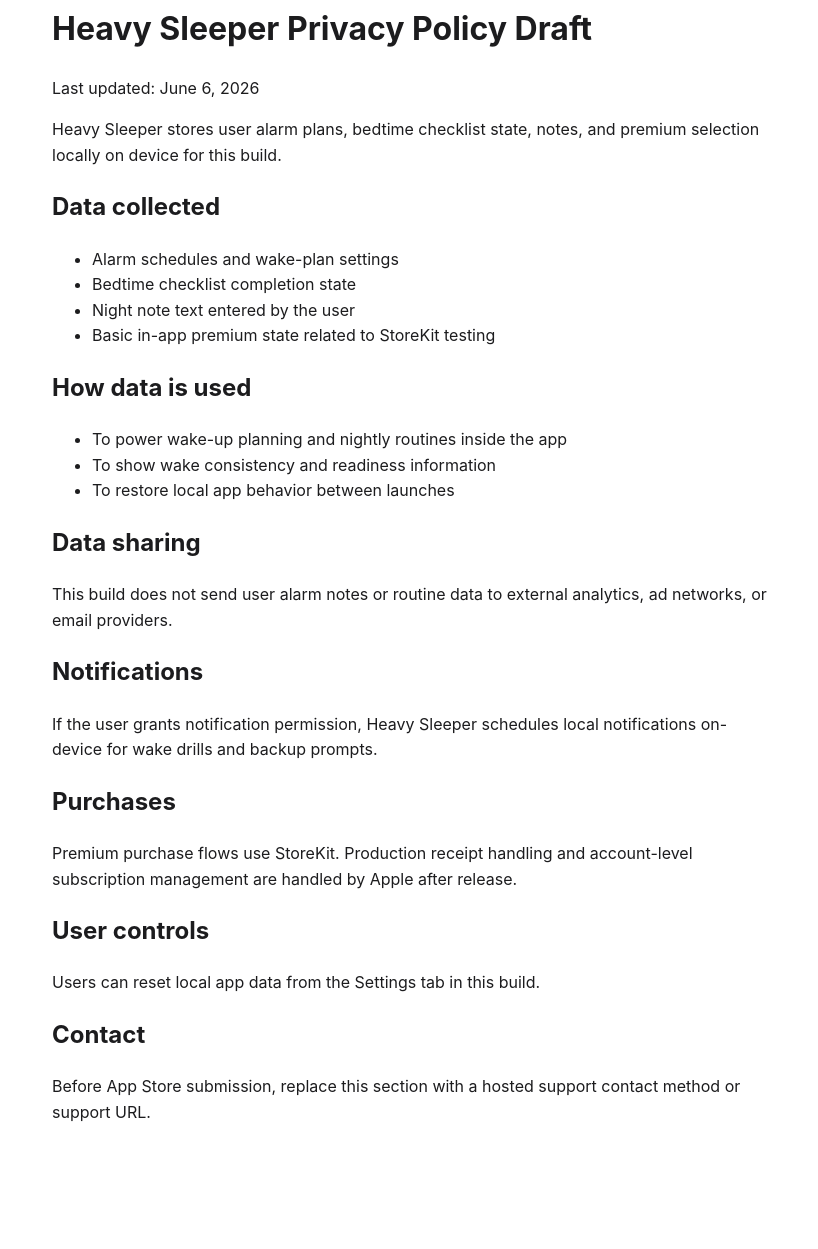
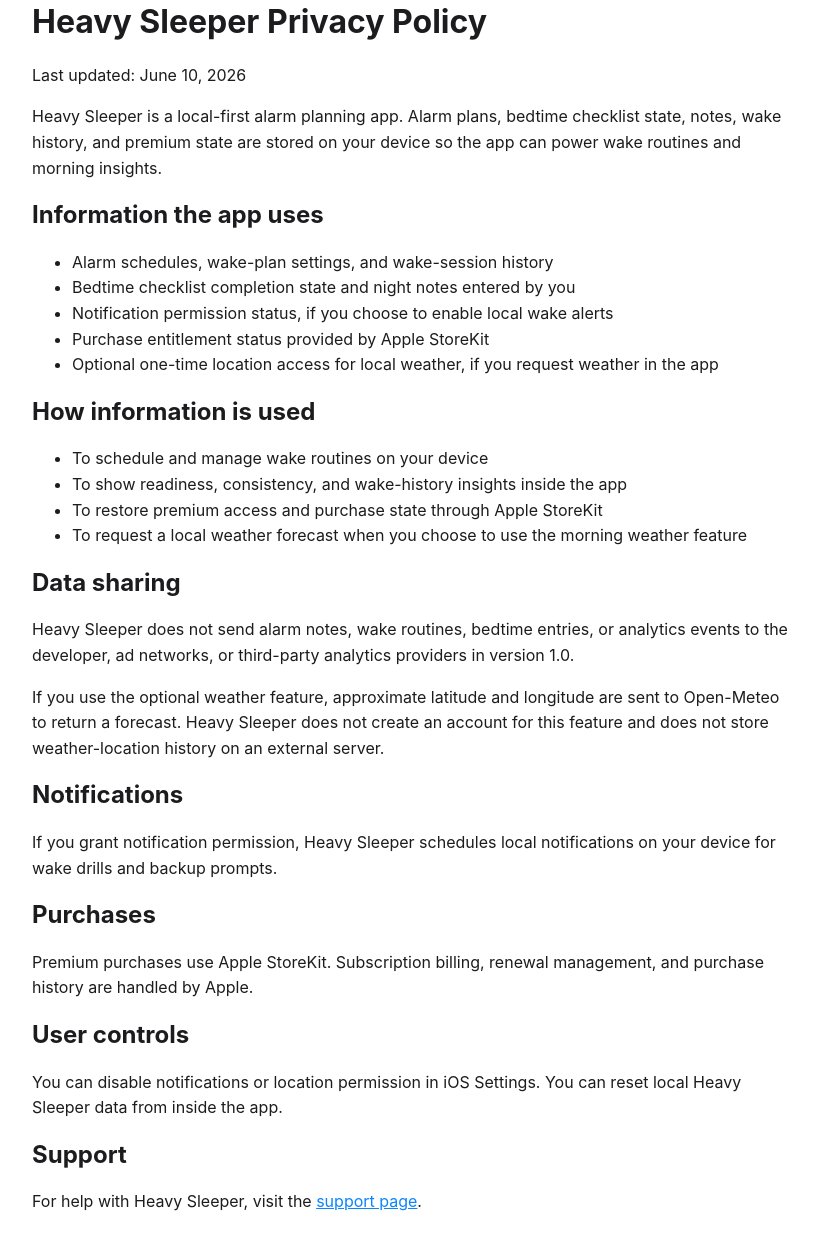
Before and after one commit to lrodrig4/heavy-sleeper-site, a plain HTML site: page privacy.html in a window 1280 px wide. Shown: the part 37-1286 px from the top of the page, without its empty margins (228-1046 px from the left). Before the commit the page ends 1202 px from the top, so only its background shows below. Drawn offline with Linux system fonts and the light colour scheme.

Commit message:
Update Heavy Sleeper support and privacy pages

```diff
--- a/privacy.html
+++ b/privacy.html
@@ -1,45 +1,52 @@
 <!DOCTYPE html>
-<html lang="en"><head><meta charset="utf-8"><meta name="viewport" content="width=device-width, initial-scale=1"><title>Privacy Policy — Heavy Sleeper</title><style>body{font-family:-apple-system,system-ui,sans-serif;max-width:720px;margin:40px auto;padding:0 20px;line-height:1.6;color:#1c1c1e}a{color:#2ea3ff}</style></head><body>
-<h1>Heavy Sleeper Privacy Policy Draft</h1>
+<html lang="en">
+<head>
+  <meta charset="utf-8">
+  <meta name="viewport" content="width=device-width, initial-scale=1">
+  <title>Privacy Policy - Heavy Sleeper</title>
+  <style>
+    body{font-family:-apple-system,BlinkMacSystemFont,"Segoe UI",system-ui,sans-serif;max-width:760px;margin:40px auto;padding:0 20px;line-height:1.6;color:#1c1c1e}
+    a{color:#0a84ff}
+    h1,h2{line-height:1.2}
+  </style>
+</head>
+<body>
+  <h1>Heavy Sleeper Privacy Policy</h1>
+  <p>Last updated: June 10, 2026</p>
 
-<p>Last updated: June 6, 2026</p>
+  <p>Heavy Sleeper is a local-first alarm planning app. Alarm plans, bedtime checklist state, notes, wake history, and premium state are stored on your device so the app can power wake routines and morning insights.</p>
 
-<p>Heavy Sleeper stores user alarm plans, bedtime checklist state, notes, and premium selection locally on device for this build.</p>
-
-<h2>Data collected</h2>
-
+  <h2>Information the app uses</h2>
   <ul>
-<li>Alarm schedules and wake-plan settings</li>
-<li>Bedtime checklist completion state</li>
-<li>Night note text entered by the user</li>
-<li>Basic in-app premium state related to StoreKit testing</li>
+    <li>Alarm schedules, wake-plan settings, and wake-session history</li>
+    <li>Bedtime checklist completion state and night notes entered by you</li>
+    <li>Notification permission status, if you choose to enable local wake alerts</li>
+    <li>Purchase entitlement status provided by Apple StoreKit</li>
+    <li>Optional one-time location access for local weather, if you request weather in the app</li>
   </ul>
 
-<h2>How data is used</h2>
-
+  <h2>How information is used</h2>
   <ul>
-<li>To power wake-up planning and nightly routines inside the app</li>
-<li>To show wake consistency and readiness information</li>
-<li>To restore local app behavior between launches</li>
+    <li>To schedule and manage wake routines on your device</li>
+    <li>To show readiness, consistency, and wake-history insights inside the app</li>
+    <li>To restore premium access and purchase state through Apple StoreKit</li>
+    <li>To request a local weather forecast when you choose to use the morning weather feature</li>
   </ul>
 
   <h2>Data sharing</h2>
-
-<p>This build does not send user alarm notes or routine data to external analytics, ad networks, or email providers.</p>
+  <p>Heavy Sleeper does not send alarm notes, wake routines, bedtime entries, or analytics events to the developer, ad networks, or third-party analytics providers in version 1.0.</p>
+  <p>If you use the optional weather feature, approximate latitude and longitude are sent to Open-Meteo to return a forecast. Heavy Sleeper does not create an account for this feature and does not store weather-location history on an external server.</p>
 
   <h2>Notifications</h2>
-
-<p>If the user grants notification permission, Heavy Sleeper schedules local notifications on-device for wake drills and backup prompts.</p>
+  <p>If you grant notification permission, Heavy Sleeper schedules local notifications on your device for wake drills and backup prompts.</p>
 
   <h2>Purchases</h2>
-
-<p>Premium purchase flows use StoreKit. Production receipt handling and account-level subscription management are handled by Apple after release.</p>
+  <p>Premium purchases use Apple StoreKit. Subscription billing, renewal management, and purchase history are handled by Apple.</p>
 
   <h2>User controls</h2>
+  <p>You can disable notifications or location permission in iOS Settings. You can reset local Heavy Sleeper data from inside the app.</p>
 
-<p>Users can reset local app data from the Settings tab in this build.</p>
-
-<h2>Contact</h2>
-
-<p>Before App Store submission, replace this section with a hosted support contact method or support URL.</p>
-</body></html>
+  <h2>Support</h2>
+  <p>For help with Heavy Sleeper, visit the <a href="support.html">support page</a>.</p>
+</body>
+</html>
```
Also changed, not shown: support.html (+43 -27 lines). Lines whose indentation alone changed are shown as unchanged.
